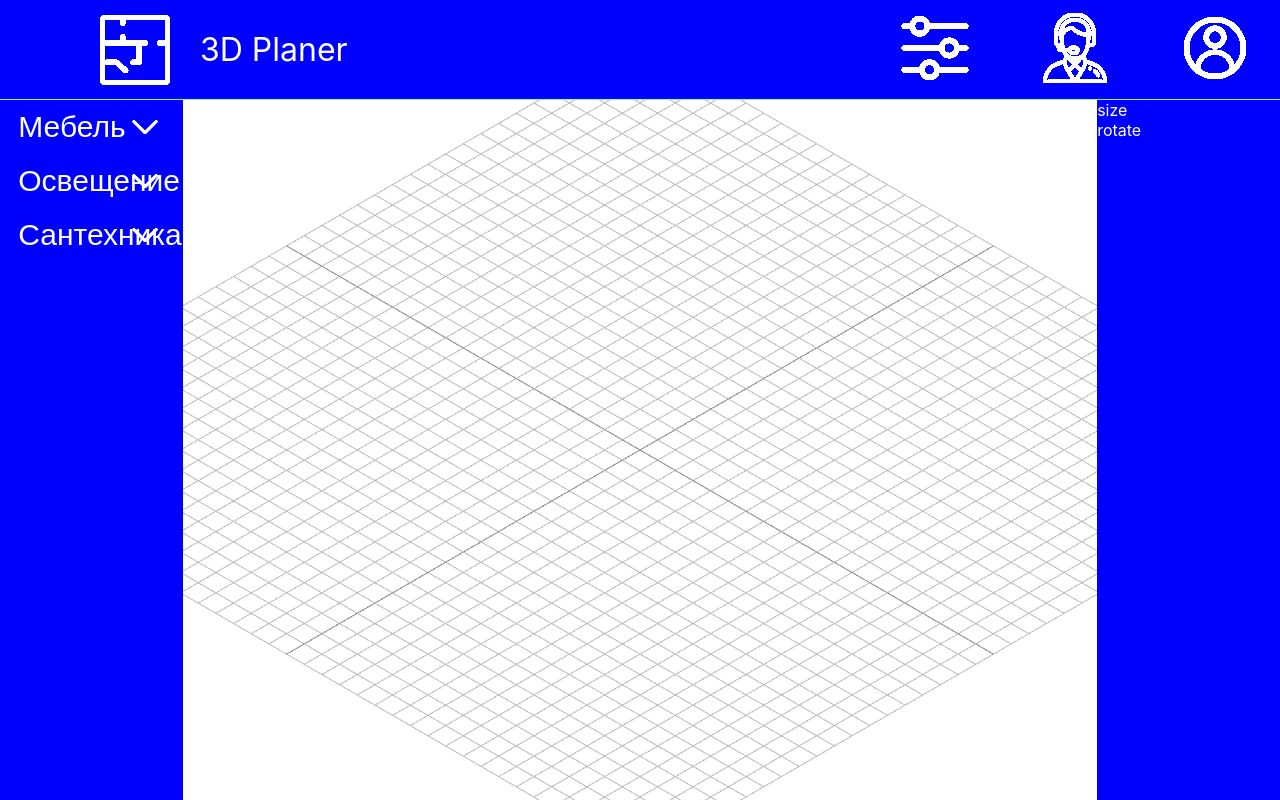
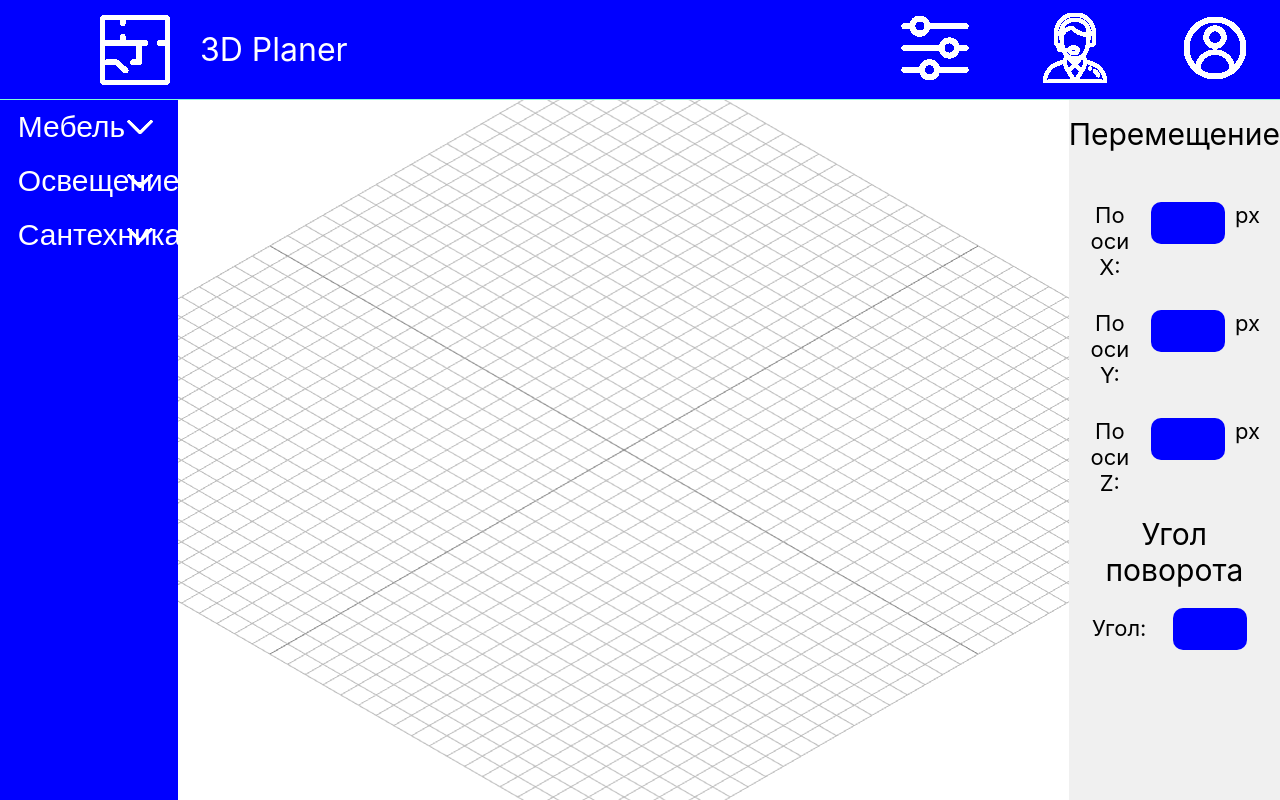
Before and after one commit to 1loha/Graphic-Scene-Designer, a React (Create React App) app: page / in a window 1280 px wide. Built offline with nearby package versions, Linux system fonts and the light colour scheme.

Commit message:
properties panel was changed

```diff
--- a/src/components/Properties/Properties.jsx
+++ b/src/components/Properties/Properties.jsx
@@ -4,8 +4,24 @@ import s from './Properties.module.css';
 const Properties = () => {
     return (
         <div className={s.properties}>
-            <div>size</div>
-            <div>rotate</div>
+            Перемещение
+            <div className={s.position}>
+                <div>
+                    По оси X: <input type="number"/> px
+                </div>
+                <div>
+                    По оси Y: <input type="number" /> px
+                </div>
+                <div>
+                    По оси Z: <input type="number" /> px
+                </div>
+            </div>
+            Угол поворота
+            <div className={s.rotation}>
+                <div>
+                    Угол: <input type="number" min="-180" max="180"/>
+                </div>
+            </div>
         </div>
     )
 }
--- a/src/components/Properties/Properties.module.css
+++ b/src/components/Properties/Properties.module.css
@@ -1,5 +1,36 @@
 .properties {
     grid-area: p;
+    background-color: #f0f0f0 ;
+    color: black;
+    font-size: 30px;
+    text-align: center;
+    padding-top: 16px;
+}
+
+.properties .position, .rotation{
+    margin: 20px;
+    font-size: 22px;
+}
+
+.properties .position div {
+    padding-top: 30px;
+    display: flex;
+}
+
+input {
+    margin-left: 20px;
+    margin-right: 10px;
+    width: 70px;
+    height: 40px;
     background-color: blue;
     color: white;
+    border: 0;
+    border-radius: 10px;
+    font-size: 20px;
+    text-align: center;
 }
+
+input::selection {
+    background: white;
+    color: black;
+}
--- a/src/components/Scene/AddModel.jsx
+++ b/src/components/Scene/AddModel.jsx
@@ -7,7 +7,8 @@ export const AddModel = () => {
             ...prevModels, {
                 type,
                 id: Date.now(),
-                position: [0, 0, 0]
+                position: [0, 0, 0],
+                rotation: [0, 0, 0],
             }
         ]);
     };
--- a/src/components/Scene/DraggableModel.jsx
+++ b/src/components/Scene/DraggableModel.jsx
@@ -5,12 +5,18 @@ import {useDrag} from "./Grid";
 import {useFrame} from "@react-three/fiber";
 import {easing} from "maath";
 
-export default function Model({ modelPath, position = [0, 0, 0], gridScale = 20, gridDivisions = 40 }) {
+export default function Model({modelPath,
+                                  position = [0, 0, 0],
+                                  rotation = [0, 0, 0],
+                                  gridScale = 20,
+                                  gridDivisions = 40 }) {
     const ref = useRef();
     const pos = useRef([...position]); // Создаем копию позиции
+    const rot = useRef([...rotation]);
     const { scene } = useGLTF(modelPath);
     const baseSize = 0.5;
 
+    // перемещение
     const onDrag = useCallback(({ x, z }) => {
         const cellSize = gridScale / gridDivisions;
         const halfGrid = gridScale / 2;
@@ -41,10 +47,16 @@ export default function Model({ modelPath, position = [0, 0, 0], gridScale = 20,
     // обновляет позицию модели
     useFrame((state, delta) => {
         easing.damp3(ref.current.position, pos.current, 0.1, delta);
+        easing.damp3(ref.current.rotation, rot.current, 0.1, delta);
     });
 
     return (
-        <Clone ref={ref} object={scene} {...events} position={position} />
+        <Clone ref={ref}
+               object={scene}
+               {...events}
+               position={position}
+               rotation={rotation}
+        />
     );
 
 }
--- a/src/components/Scene/Grid.jsx
+++ b/src/components/Scene/Grid.jsx
@@ -42,12 +42,13 @@ function useDrag(onDrag) {
     }, active]
 }
 
+// создание сетки
 function Grid({ children, gridScale, gridDivisions, ...props }) {
-    //  ссылки на DOM-элементы сетки и плоскости
+    // ссылки на DOM-элементы сетки и плоскости
     const grid = useRef()
     const plane = useRef()
 
-    //отслеживание состояния активности
+    // отслеживание состояния активности
     const [_, activate] = useState(false)
 
     // создает сетку
--- a/src/components/Scene/Scene.jsx
+++ b/src/components/Scene/Scene.jsx
@@ -23,6 +23,7 @@ const Scene = ({ models }) => {
                         key={model.id}
                         modelPath={modelPaths[model.type]}
                         position={model.position}
+                        rotation={model.rotation}
                     />
                 ))}
             </Grid>
```
